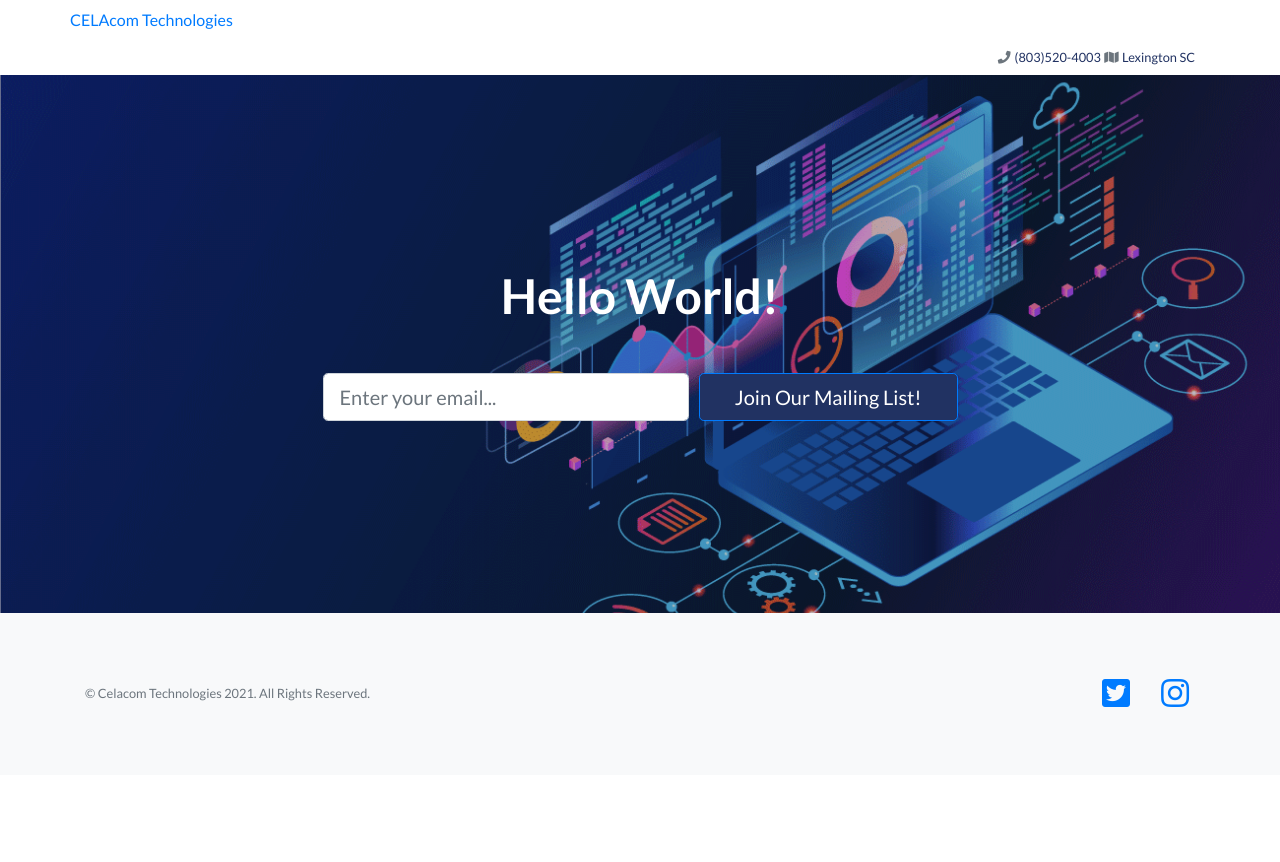
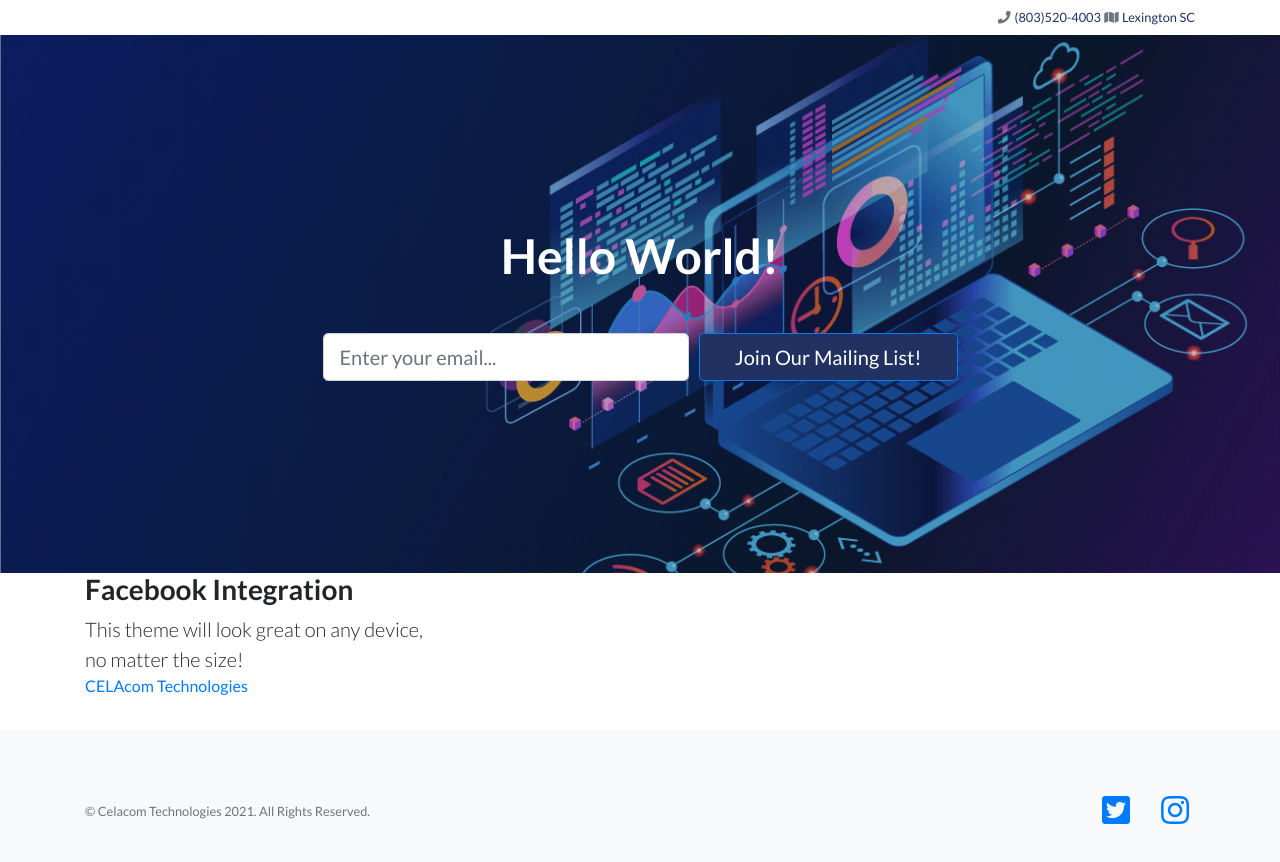
Before and after one commit to celacomtech/landingPage, a plain HTML site: page index.html in a window 1280 px wide. Before the commit the page ends 800 px from the top, so only its background shows below. Drawn offline with Linux system fonts and the light colour scheme.

Commit message:
Update index.html
update facebook integration location

```diff
--- a/index.html
+++ b/index.html
@@ -27,12 +27,6 @@
     <script async defer crossorigin="anonymous" src="https://connect.facebook.net/en_US/sdk.js#xfbml=1&version=v9.0&appId=401412501123996&autoLogAppEvents=1" nonce="v3fPZvll"></script>
     <!-- Navigation -->
     <nav class="navbar static-top">
-        <div class="container">
-            <div class="row">
-                <div class="fb-page" data-href="https://www.facebook.com/celacomtech/" data-tabs="timeline" data-width="" data-height="" data-small-header="true" data-adapt-container-width="false" data-hide-cover="true" data-show-facepile="true"><blockquote cite="https://www.facebook.com/celacomtech/" class="fb-xfbml-parse-ignore"><a href="https://www.facebook.com/celacomtech/">CELAcom Technologies</a></blockquote></div>
-            </div>
-
-        </div>
 
         <!--<nav class="navbar static-top"style="background-color:#F8B133;">-->
         <div class="container">
@@ -79,13 +73,17 @@
     <div class="container">
         <div class="row">
             <div class="col-lg-4">
-                <!--<div class="features-icons-item mx-auto mb-5 mb-lg-0 mb-lg-3">
-                  <div class="features-icons-icon d-flex">
-                    <i class="icon-screen-desktop m-auto text-primary"></i>
-                  </div>
-                  <h3>Fully Responsive</h3>
-                  <p class="lead mb-0">This theme will look great on any device, no matter the size!</p>
-                </div>-->
+
+                <div class="features-icons-item mx-auto mb-5 mb-lg-0 mb-lg-3">
+                    <h3>Facebook Integration</h3>
+                    <p class="lead mb-0">This theme will look great on any device, no matter the size!</p>
+                    <div class="features-icons-icon d-flex">
+                        <!--<i class="icon-screen-desktop m-auto text-primary"></i>-->
+                        <div class="fb-page" data-href="https://www.facebook.com/celacomtech/" data-tabs="timeline" data-width="" data-height="" data-small-header="true" data-adapt-container-width="false" data-hide-cover="true" data-show-facepile="true"><blockquote cite="https://www.facebook.com/celacomtech/" class="fb-xfbml-parse-ignore"><a href="https://www.facebook.com/celacomtech/">CELAcom Technologies</a></blockquote></div>
+
+                    </div>
+
+                </div>
             </div>
             <div class="col-lg-4">
                 <!--<div class="features-icons-item mx-auto mb-5 mb-lg-0 mb-lg-3">
```
